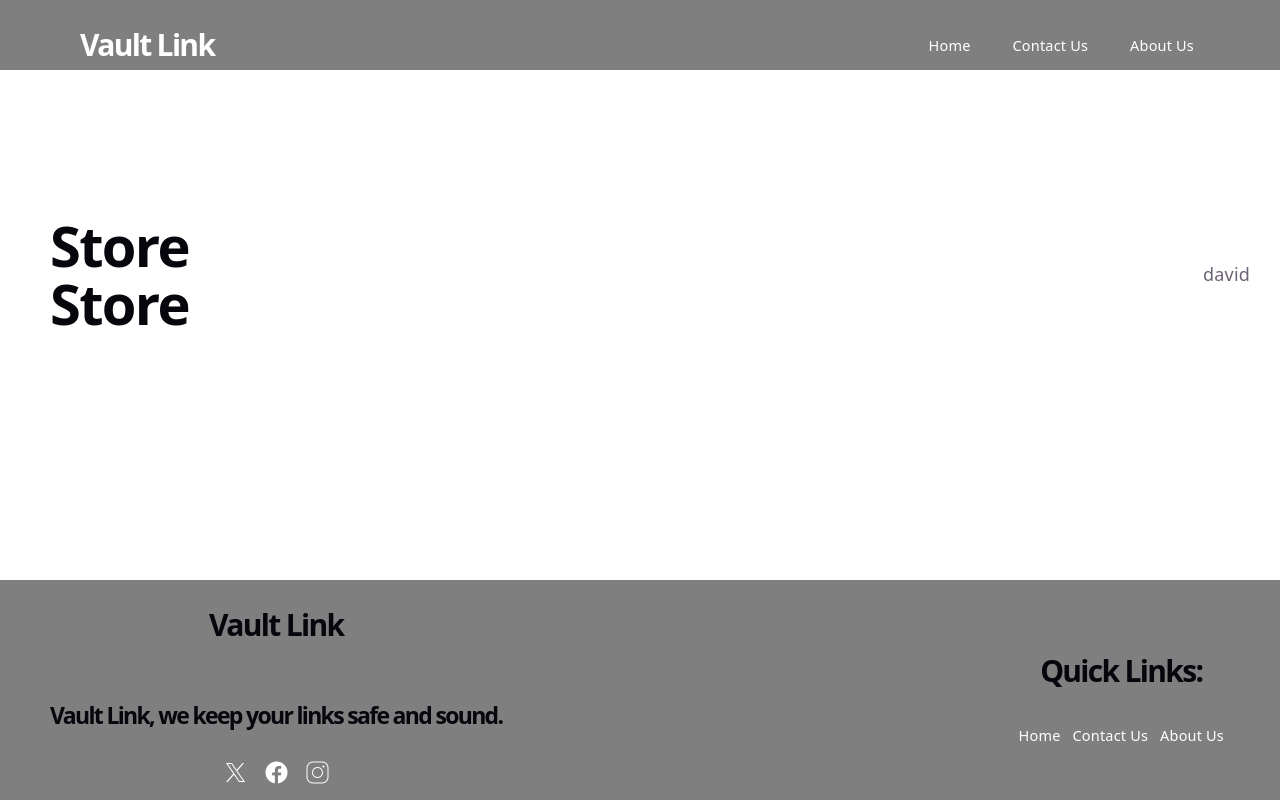
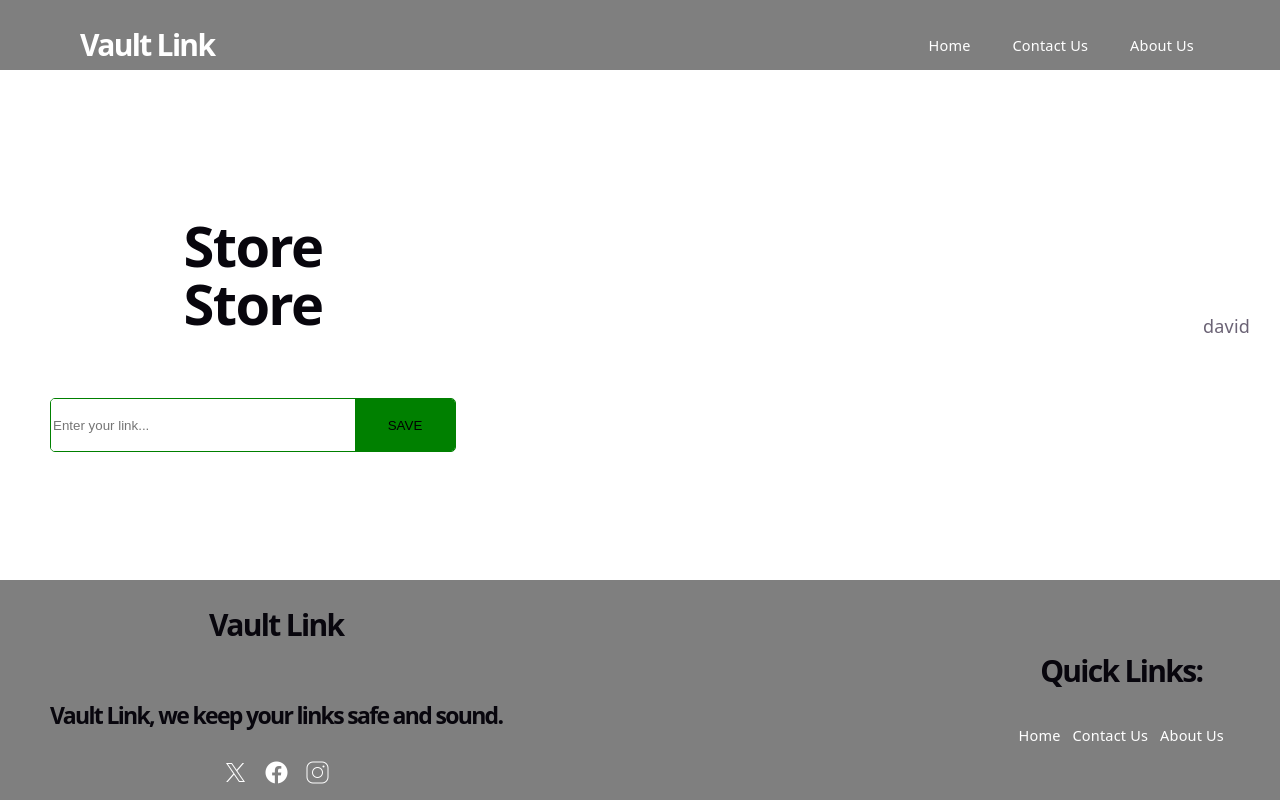
Before and after one commit to surprise2024-cpu/challenge-2-Link-Vault, a React (Vite) app: page / in a window 1280 px wide. Built offline with nearby package versions, Linux system fonts and the light colour scheme.

Commit message:
button with searchbar update

```diff
--- a/src/App.css
+++ b/src/App.css
@@ -58,9 +58,9 @@
     }
 }
 
-#scrollable {
+/*#scrollable {
 
-}
+}*/
 
 p {
     color: #fff;
--- a/src/App.tsx
+++ b/src/App.tsx
@@ -1,4 +1,4 @@
-import { useState } from 'react'
+{/*import { useState } from 'react'*/}
 import './App.css'
 
 
@@ -8,7 +8,7 @@ import { Footer } from './components/Footer/Footer'
 import { Body } from './components/Body/Body'
 
 function App() {
-  const [count, setCount] = useState(0)
+  {/*const [count, setCount] = useState(0)*/}
 
   return (
     <div id= 'app-cont'>
--- a/src/components/Body/Body.tsx
+++ b/src/components/Body/Body.tsx
@@ -3,8 +3,9 @@ import React from 'react'
 import { ContentContainer } from '../../ContentContainer'
 import styles from './Body.module.css'
 import { Text } from '../Text/Text'
+import { Search } from '../Search/Search'
 
-export const Body = () => {
+export const Body: React.FC<any> = () => {
   return (
     <ContentContainer className={styles['body-cont']}>
 
@@ -13,7 +14,7 @@ export const Body = () => {
                 <Text variant='h2'>Store</Text>
                 <Text variant='span'>Store</Text>
                 <div>
-
+                    <Search />
                 </div>
             </div>
         </section>
--- a/src/components/Button/Button.module.css
+++ b/src/components/Button/Button.module.css
@@ -0,0 +1,11 @@
+.button-cont {
+    height: 52px;
+    width: 100px;
+    background-color: green;
+    border: none;
+    cursor: pointer;
+}
+
+.button-cont:hover {
+    filter: brightness(1.5);
+}
--- a/src/components/Button/Button.tsx
+++ b/src/components/Button/Button.tsx
@@ -1,9 +1,11 @@
 import React from 'react'
 
-export const Button = () => {
+import styles from './Button.module.css'
+
+export const Button: React.FC<any> = () => {
   return (
-    <button>
-        Button
+    <button className={styles['button-cont']}>
+        SAVE
     </button>
   )
 }
--- a/src/components/Footer/Footer.tsx
+++ b/src/components/Footer/Footer.tsx
@@ -8,7 +8,7 @@ import tweet from '../../assets/icons8-x-twitter-50.png'
 import insta from '../../assets/icons8-instagram-50.png'
 import face from '../../assets/icons8-facebook-50.png'
 
-export const Footer = () => {
+export const Footer: React.FC<any> = () => {
   return (
     <footer>
 
--- a/src/components/Search/Search.module.css
+++ b/src/components/Search/Search.module.css
@@ -0,0 +1,15 @@
+.searchbar-cont {
+    padding-top: 50px;
+}
+
+.search-bar {
+    border: 1px solid green;
+    border-radius: 5px;
+    overflow: hidden;
+}
+
+.search-input {
+    height: 50px;
+    width: 300px;
+    border: none;
+}
--- a/src/components/Search/Search.tsx
+++ b/src/components/Search/Search.tsx
@@ -2,11 +2,18 @@ import React from 'react'
 
 import styles from './Search.module.css'
 import { Searchbar } from './Searchbar'
+import { ContentContainer } from '../../ContentContainer'
 
 export const Search: React.FC<any> = () => {
   return (
     <div className={styles['searchbar-cont']}>
+
+      <ContentContainer>
+
         <Searchbar />
+
+      </ContentContainer>
+
     </div>
   )
 }
--- a/src/components/Search/Searchbar.tsx
+++ b/src/components/Search/Searchbar.tsx
@@ -1,11 +1,14 @@
 import React from 'react'
 
 import styles from './Search.module.css'
+import { Button } from '../Button/Button'
 
 export const Searchbar: React.FC<any> = () => {
   return (
     <div className={styles['search-bar']}>
+
       <input type='text' placeholder='Enter your link...' className={styles['search-input']} />
+      <Button />
     </div>
   )
 }
--- a/src/components/Text/Text.tsx
+++ b/src/components/Text/Text.tsx
@@ -1,6 +1,6 @@
 import React from 'react'
 
-import styles from './Text.module.css'
+{/*import styles from './Text.module.css'*/}
 
 type TextProps = {
     children: React.ReactNode,
```
